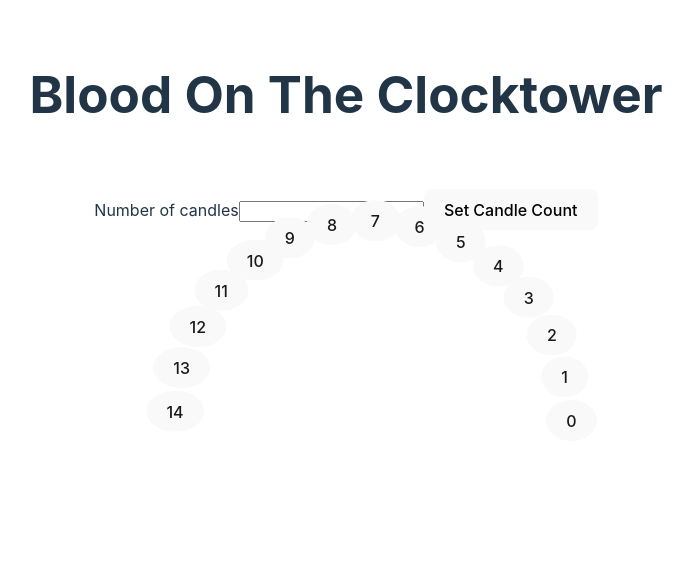
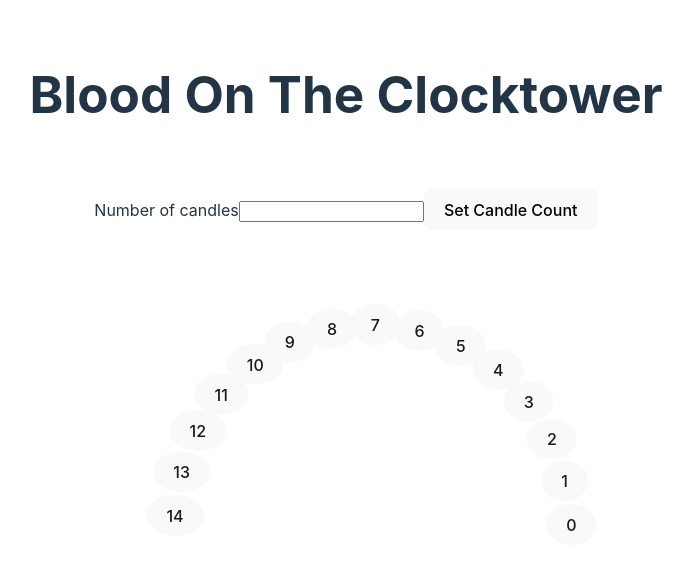
Before and after one commit to KmanT/botc-life-candles-demo, a React (Vite) app: page / in a window 1280 px wide. Shown: the top 570 px of the page, without its empty margins (294-987 px from the left). Built offline with nearby package versions, Linux system fonts and the light colour scheme.

Commit message:
fix(src/App.*, src/components/SemiCircle.jsx): semi-circle postioning fixes

```diff
--- a/src/App.css
+++ b/src/App.css
@@ -50,10 +50,17 @@
   display: block;
 }
 
+.flex-container {
+  display: flex;
+}
+
 .circle-container {
-  /* position: relative; */
+  position: relative;
   width: 400px;
   height: 200px;
+  margin-top: 8rem;
+  margin-left: auto;
+  margin-right: auto;
 }
 
 .circle-element {
--- a/src/App.jsx
+++ b/src/App.jsx
@@ -14,8 +14,6 @@
     setCandleCount(+count);
   }
 
-  // console.log(candlesCount);
-  console.log([...Array(candlesCount).keys()])
 
   const buttons = [...Array(candlesCount).keys()]
   .map(v => {
@@ -29,8 +27,9 @@
         <h1>Blood On The Clocktower</h1>
         <CandleCount onCountChange={handleSetCandlesCount}/>
       </header>
-
-      <SemiCircle items={buttons}/>
+      <div className="flex-container">
+        <SemiCircle items={buttons}/>
+      </div>
     </main>
   )
 }
--- a/src/components/SemiCircle.jsx
+++ b/src/components/SemiCircle.jsx
@@ -1,20 +1,24 @@
 export default function SemiCircle ({ items, radius = 12.5, height = 6.25, width = 12.5  }) {
     const angleStep = 190 / items.length;
 
+    function calculateTransform (idx) {
+      return `rotate(-${(idx) * angleStep}deg) translate(${radius}rem, 0) rotate(${idx * angleStep}deg)`;
+    }
+
     return (
       <div
-        className="circle-container card"
+        className="circle-container"
         style={{
             height: `${height}rem`,
             width: `${width}rem`,
         }}
       >
-        {items.map((item, index) => (
+        {items.map((item, idx) => (
           <div
-            key={index}
+            key={idx}
             className="circle-element"
             style={{
-              transform: `rotate(-${(index) * angleStep}deg) translate(${radius}rem, 0) rotate(${index * angleStep}deg)`
+              transform: calculateTransform(idx)
             }}
           >
             {item}
```
